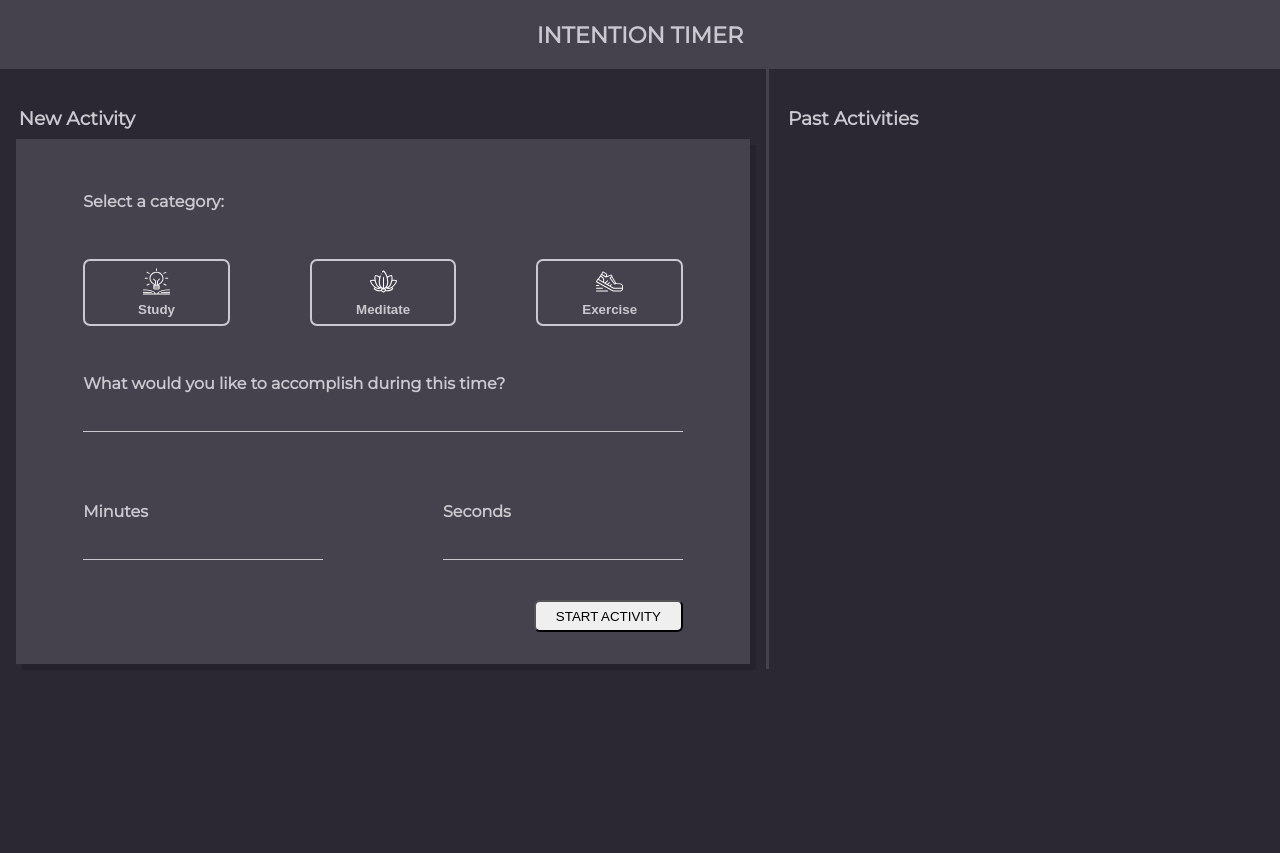
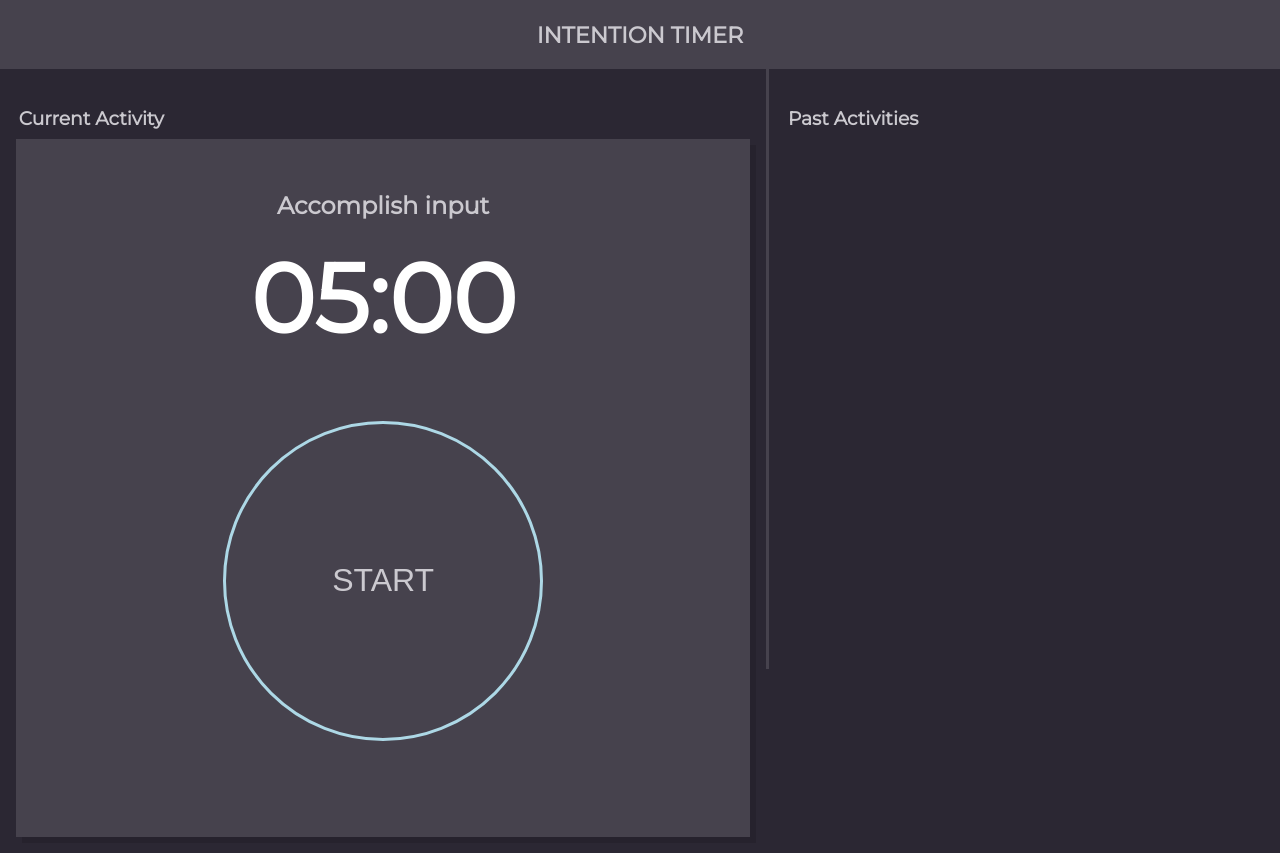
Before and after one commit to saraho1123/Intention-Timer, a plain HTML site: page index.html in a window 1280 px wide. Before the commit the page ends 800 px from the top, so only its background shows below. Drawn offline with Linux system fonts and the light colour scheme.

Commit message:
Add HTML and CSS for current activity section

```diff
--- a/index.html
+++ b/index.html
@@ -10,9 +10,9 @@
       <h2>INTENTION TIMER</h2>
     </header>
     <main>
-      <section class="new-activity">
+      <section class="new activity hidden">
         <h3>New Activity</h3>
-        <div class="selection-box">
+        <div class="selection box">
           <h4>Select a category:</h3>
           <article class="categories">
             <button class="study cat-button" type="button" name="button">
@@ -44,6 +44,16 @@
           </div>
         </div>
       </section>
+      <section class="current activity">
+        <h3>Current Activity</h3>
+        <div class="timer box">
+          <h2>Accomplish input</h2>
+          <div class="count-down">
+            <span>05</span><span>:00</span>
+          </div>
+          <button class="start-button">START</button>
+        </div>
+      </section>
       <section class="past-activities">
         <h3>Past Activities</h3>
         <p class="hidden">You haven't logged any activites yet.<br>Complete the form to the left to get started! </p>
--- a/main.js
+++ b/main.js
@@ -7,6 +7,7 @@ var exerciseButton = document.querySelector('.exercise');
 var accomplishInput = document.querySelector('.accomplish-input');
 var minutesInput = document.querySelector('.minutes-input');
 var secondsInput = document.querySelector('.seconds-input');
+
 
 var startActivityBtn = document.querySelector('.start-activity-button');
 
@@ -76,6 +77,7 @@ function createCurrentActivity() {
     } else if (exerciseButton.classList.contains('exercise-active')) {
         createInstance('exercise-active');
     }
+
 }
 
 function createInstance(activeClass) {
--- a/styles.css
+++ b/styles.css
@@ -28,14 +28,13 @@ header {
 
 main {
   display: flex;
-
 }
 
 article {
   margin-top: 3em;
 }
 
-.new-activity {
+.activity {
   width: 60%;
 }
 
@@ -87,7 +86,7 @@ article {
   background: url(assets/exercise-active.svg) 4.35em 0.5em/2em no-repeat;
 }
 
-.selection-box {
+.box {
   background: #46424D;
   margin: 1em;
   margin-top: 0;
@@ -143,6 +142,30 @@ p {
   font-size: small;
 }
 
+.timer {
+  display: flex;
+  flex-direction: column;
+  align-items: center;
+}
+
+.count-down {
+  font: 6em bold;
+  font-family: 'Montserrat';
+  color:white;
+  font-weight: bold;
+}
+
+.start-button {
+  color: #CBC9CF;
+  border-radius: 50%;
+  width: 10em;
+  height: 10em;
+  background: transparent;
+  border: lightblue 0.1em solid;
+  font-size: 2em;
+  margin: 2em;
+}
+
 .hidden {
   display: none;
 }
```
